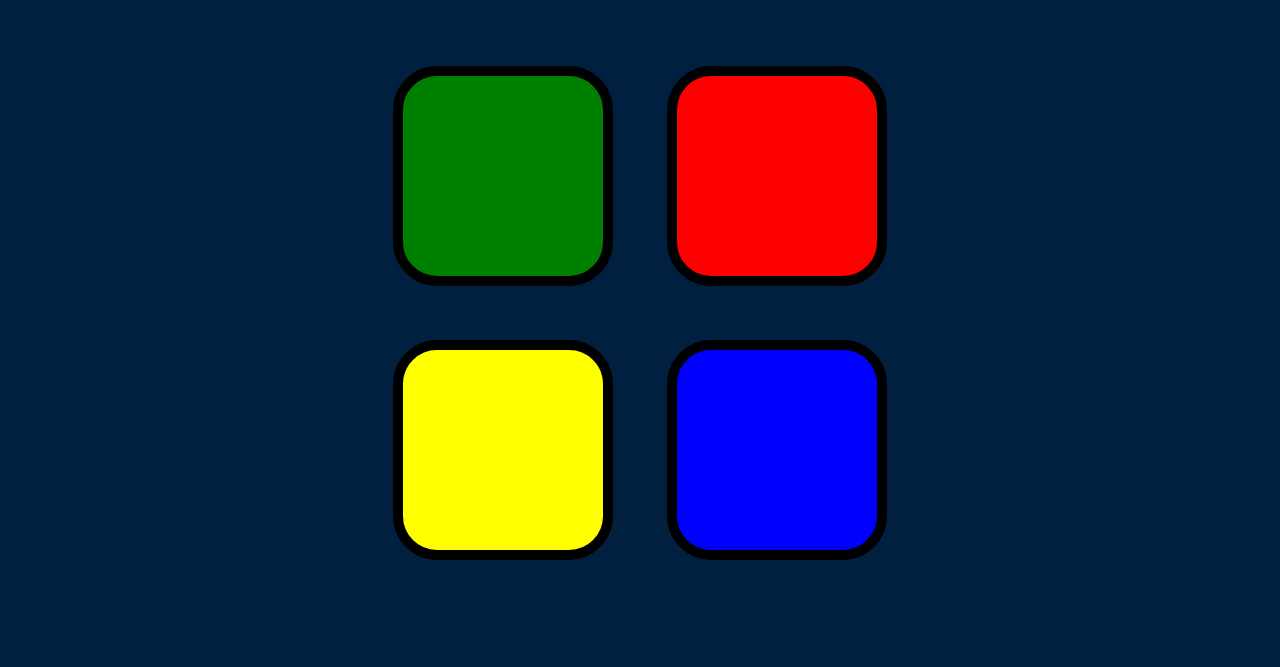
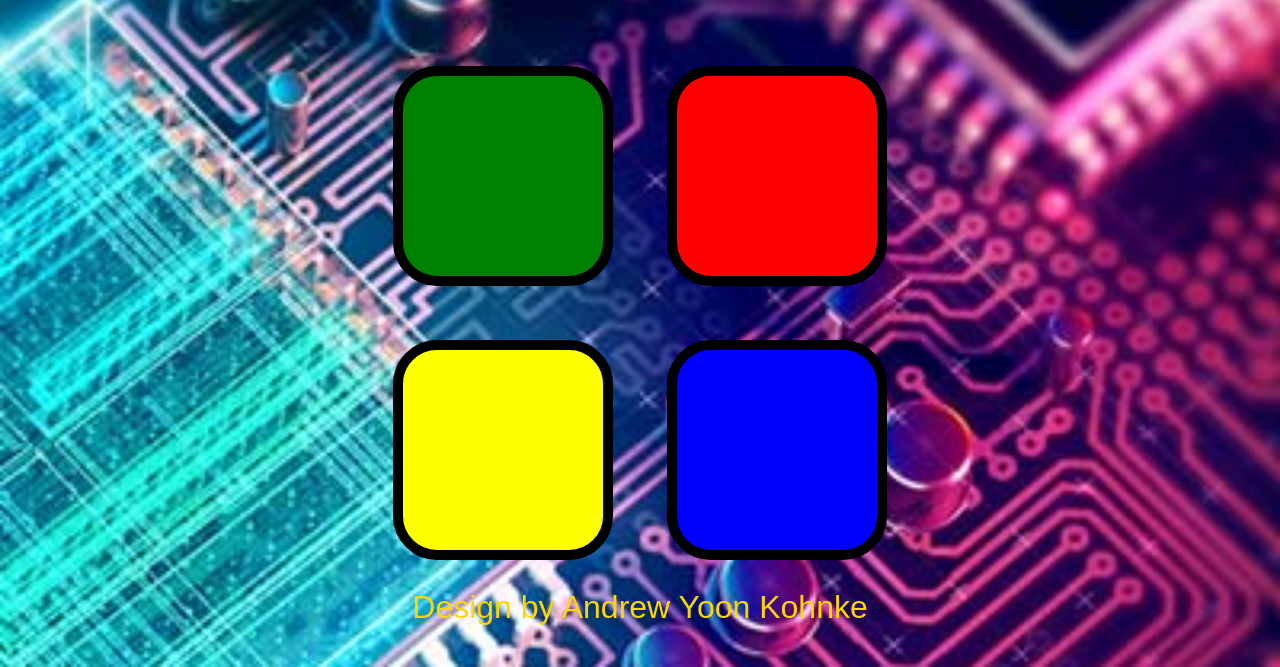
Before and after one commit to andrewkohnke/SimonSaysGame, a plain HTML site: page index.html in a window 1280 px wide. Shown: the part 133-800 px from the top of the page. Drawn offline with nearby package versions, Linux system fonts and the light colour scheme.

Commit message:
Add files via upload
updates image file path

```diff
--- a/index.html
+++ b/index.html
@@ -39,5 +39,7 @@
   <script src="games.js" charset="utf-8"></script>
 
 </body>
-
+<footer>
+  Design by Andrew Yoon Kohnke
+</footer>
 </html>
--- a/styles.css
+++ b/styles.css
@@ -1,6 +1,13 @@
 body {
   text-align: center;
-  background-color: #011F3F;
+  background-image: url("images/MB.jpg");
+  background-size: 100%;
+}
+
+footer {
+  color: #FFD700;
+  font-family: sans-serif;
+    font-size: 200%;
 }
 
 #level-title {
```
